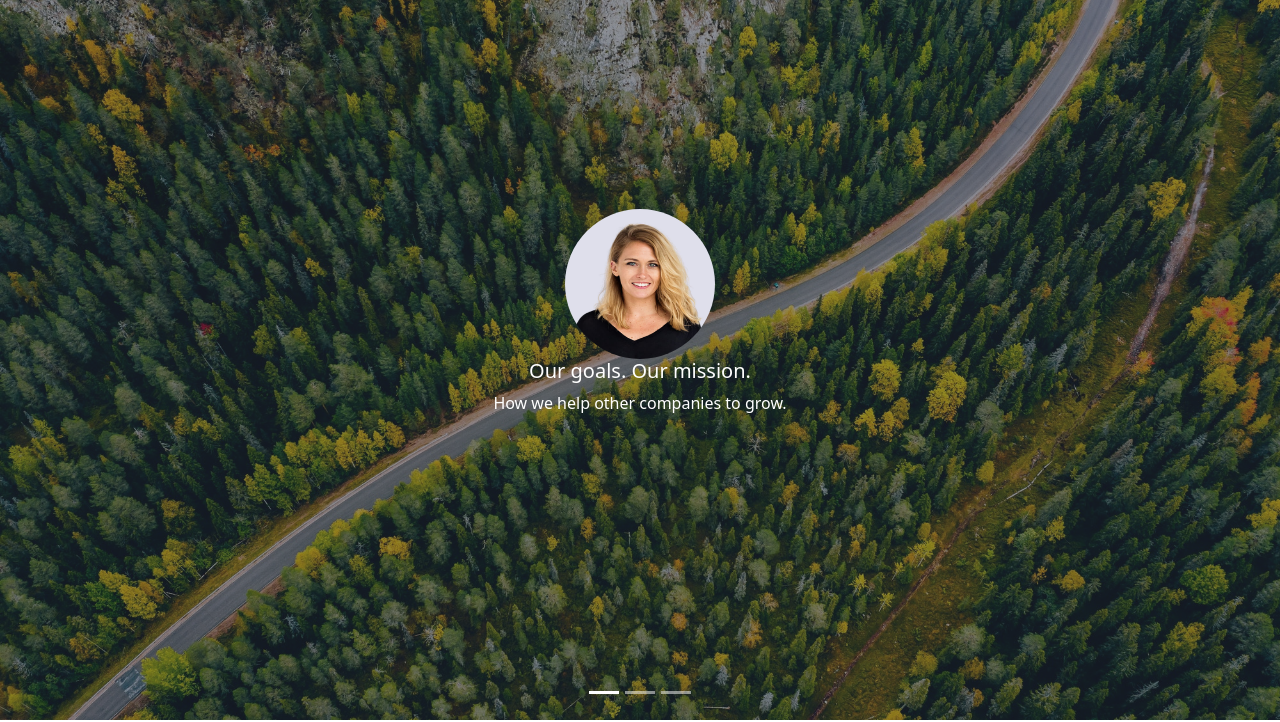
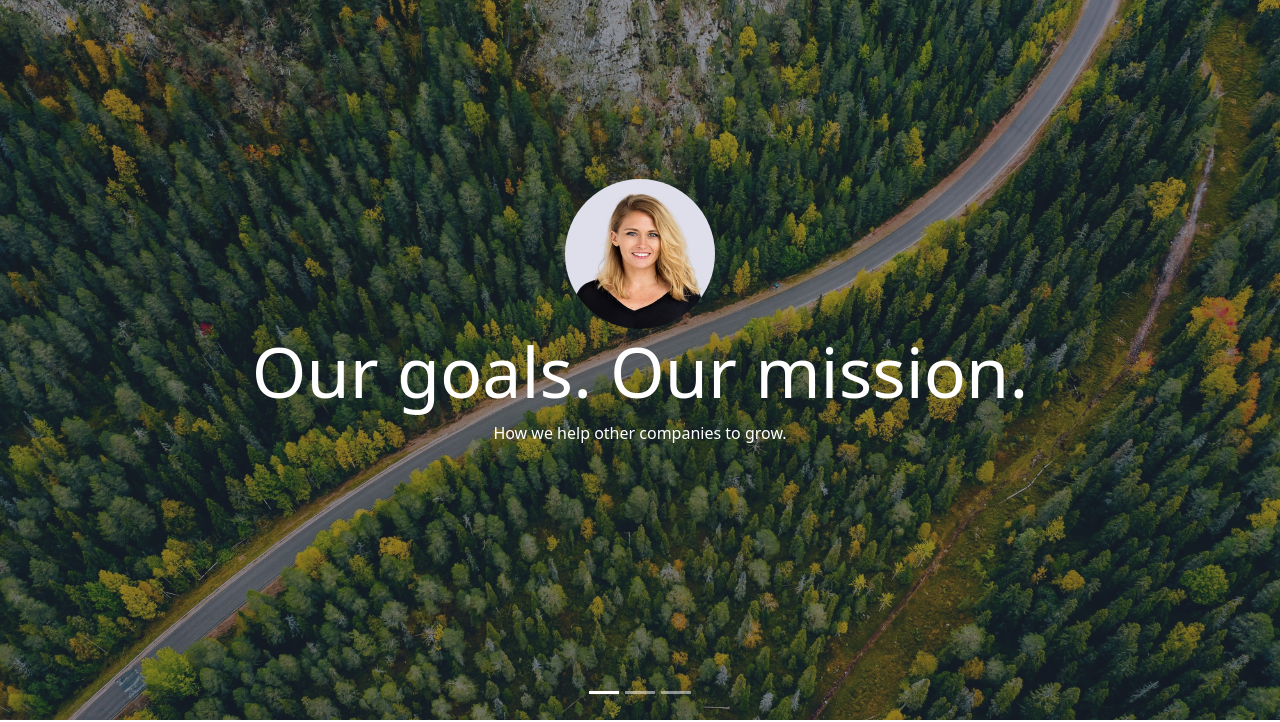
Before and after one commit to QuangKhai-dev/bc68_portfolio, a plain HTML site: page index.html in a window 1280 px wide. Shown: the part 80-802 px from the top of the page. Drawn offline with nearby package versions, Linux system fonts and the light colour scheme.

Commit message:
update h5 carousel

```diff
--- a/css/style.css
+++ b/css/style.css
@@ -159,3 +159,7 @@ header .nav-link:hover {
     color: purple;
   }
 } */
+
+.carousel h5 {
+  font-size: 70px;
+}
```
